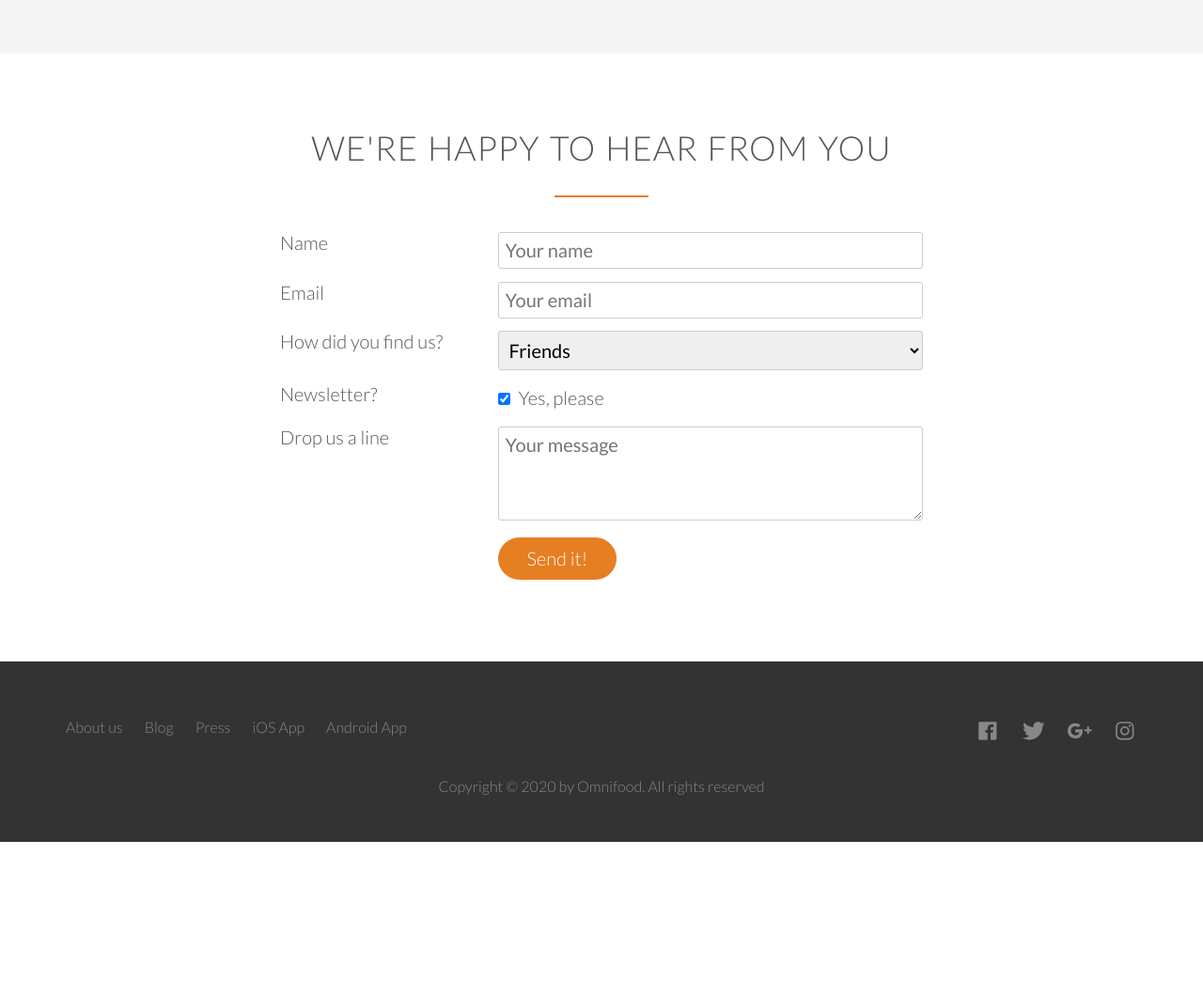
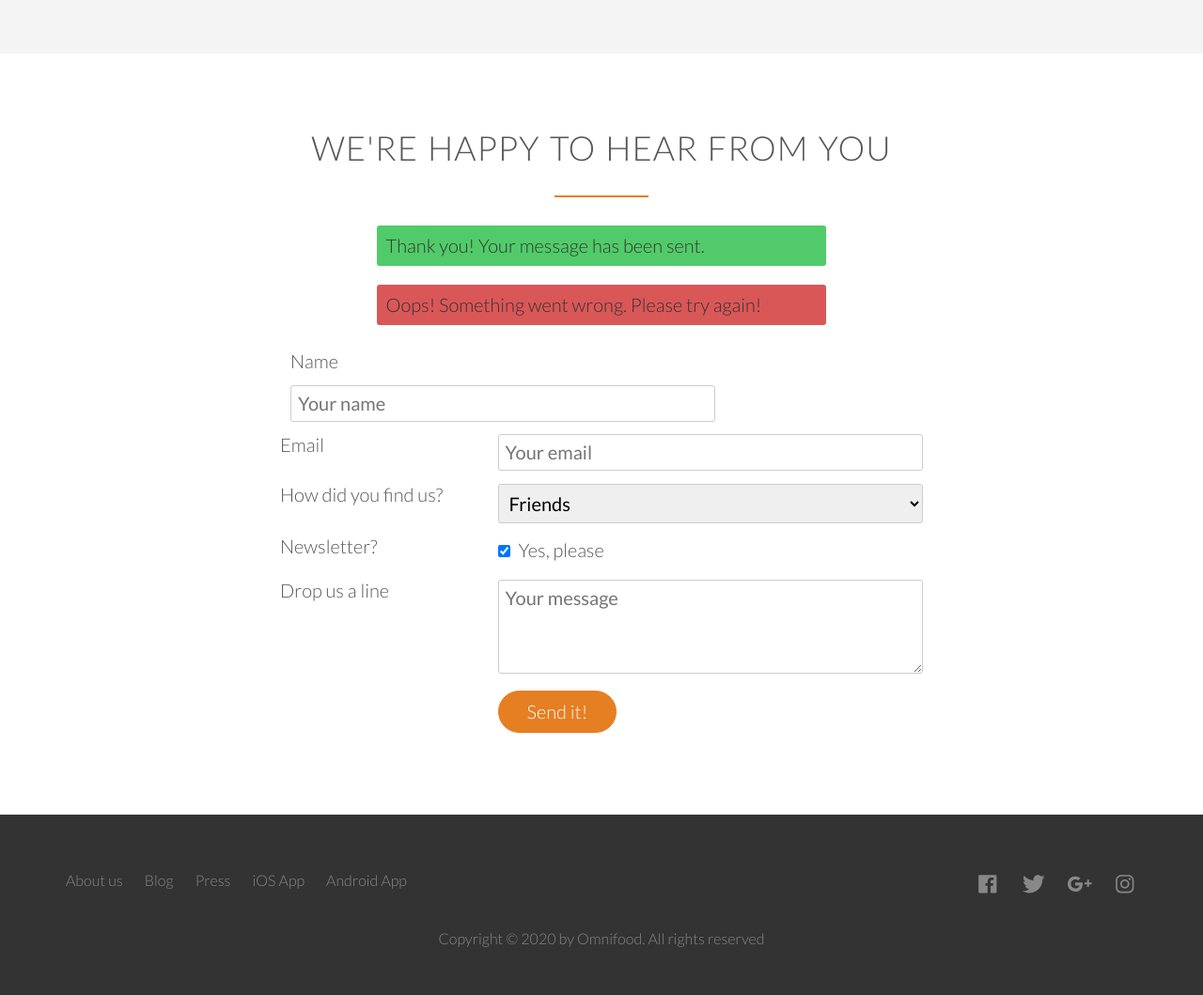
Before and after one commit to DaseulChun/omnifood_pure_css_html, a PHP site: page / in a window 1280 px wide. Shown: the part 4528-5587 px from the top of the page at 94% size. Before the commit the page ends 5424 px from the top, so only its background shows below. Run offline with PHP 8.4, Linux system fonts and the light colour scheme; style sheets or scripts are compiled from the project's sources; some libraries are stand-ins or nearby versions.

Commit message:
add php file for form action

```diff
--- a/index.html
+++ b/index.html
@@ -336,13 +336,19 @@
       </div>
     </section>
 
-    <section class="section-form">
+    <section class="section-form" id="form">
       <div class="row">
         <h2>We're happy to hear from you</h2>
       </div>
       <div class="row">
-        <form method="POST" action="#" class="contact-form">
+        <form method="POST" action="mailer.php" class="contact-form">
           <div class="row">
+            <div class="form-messages success">
+              Thank you! Your message has been sent.
+            </div>
+            <div class="form-messages error">
+              Oops! Something went wrong. Please try again!
+            </div>
             <div class="col span-1-of-3">
               <label for="name">Name</label>
             </div>
--- a/resources/css/styles.css
+++ b/resources/css/styles.css
@@ -546,6 +546,23 @@ input[type=checkbox] {
 
 *:focus {outline:none;}
 
+.form-messages {
+  width: 70%;
+  margin: 0 auto;
+  padding: 10px;
+  border-radius: 3px;
+  margin-bottom: 20px;
+  color: #333;
+}
+
+.success {
+  background-color: rgba(38, 191, 68, 0.8);
+}
+
+.error {
+  background-color: rgba(209, 46, 46, 0.8);
+}
+
 /* ----------------------------------------- */
 /* FOOTER */
 /* ----------------------------------------- */
```
Also changed, not shown: mailer-new.php (added, +35 -0 lines).
